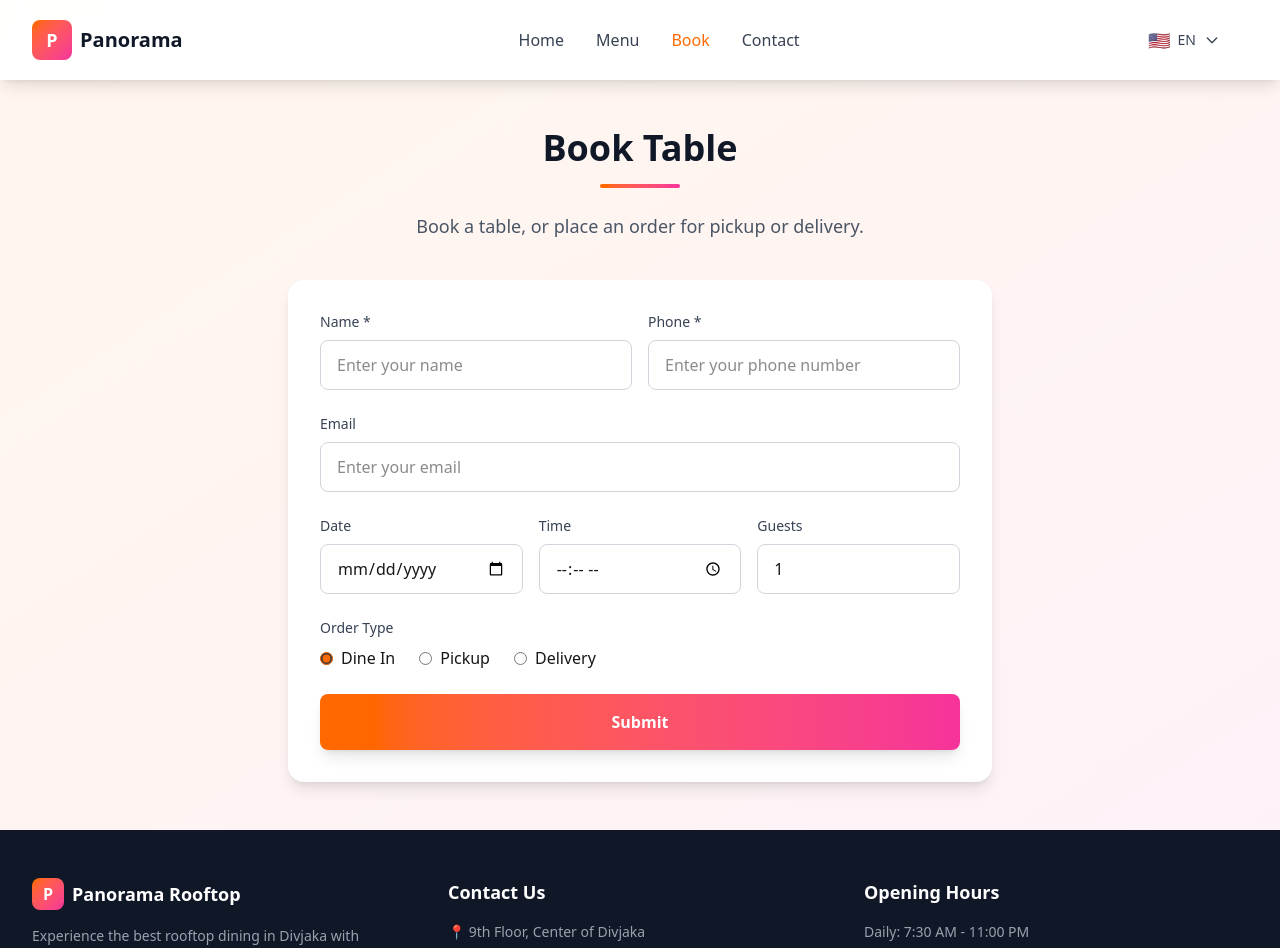
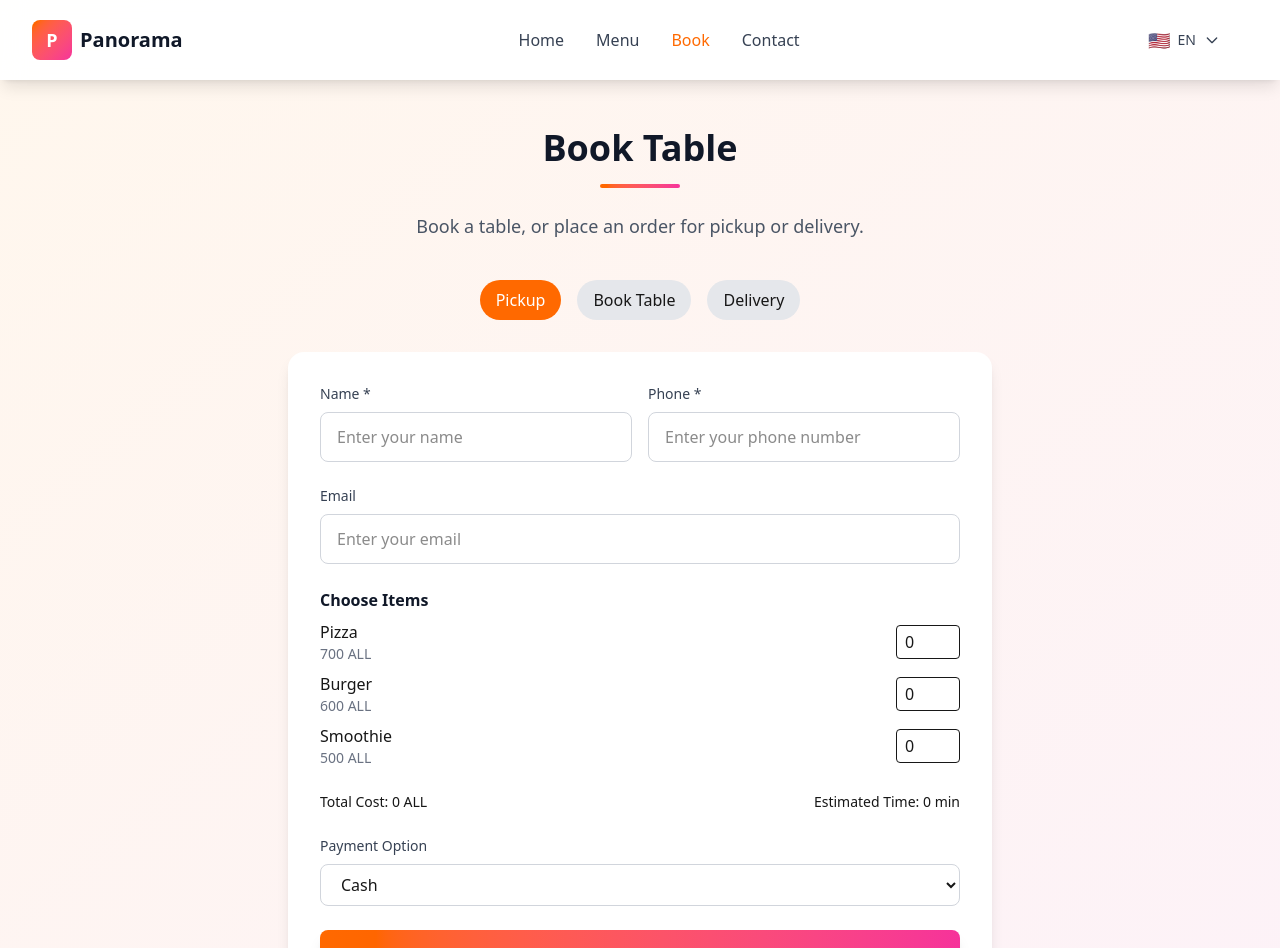
Before and after one commit to juxhinxhihani/panorama-rooftop, a Next.js app: page /book in a window 1280 px wide. Shown: the top 948 px of the page. Built offline with nearby package versions, Linux system fonts and the light colour scheme.

Commit message:
Add tabs for booking, pickup and delivery

```diff
--- a/src/contexts/LanguageContext.tsx
+++ b/src/contexts/LanguageContext.tsx
@@ -22,6 +22,17 @@ const translations: Record<Language, Record<string, string>> = {
     dineIn: 'Dine In',
     pickup: 'Pickup',
     delivery: 'Delivery',
+    bookTab: 'Book Table',
+    pickupTab: 'Pickup',
+    deliveryTab: 'Delivery',
+    chooseItems: 'Choose Items',
+    quantity: 'Quantity',
+    totalCost: 'Total Cost',
+    estimatedTime: 'Estimated Time',
+    paymentOption: 'Payment Option',
+    cash: 'Cash',
+    card: 'Card',
+    placeOrder: 'Place Order',
     date: 'Date',
     time: 'Time',
     guests: 'Guests',
@@ -153,6 +164,17 @@ const translations: Record<Language, Record<string, string>> = {
     dineIn: 'Në lokal',
     pickup: 'Merr vetë',
     delivery: 'Dërgesë',
+    bookTab: 'Rezervo Tavolinë',
+    pickupTab: 'Merr Vetë',
+    deliveryTab: 'Dërgesë',
+    chooseItems: 'Zgjidh Produktet',
+    quantity: 'Sasia',
+    totalCost: 'Kosto Totale',
+    estimatedTime: 'Koha e Përafërt',
+    paymentOption: 'Mënyra e Pagesës',
+    cash: 'Cash',
+    card: 'Kartë',
+    placeOrder: 'Bëj Porosi',
     date: 'Data',
     time: 'Ora',
     guests: 'Persona',
@@ -284,6 +306,17 @@ const translations: Record<Language, Record<string, string>> = {
     dineIn: 'Al tavolo',
     pickup: 'Asporto',
     delivery: 'Consegna',
+    bookTab: 'Prenota Tavolo',
+    pickupTab: 'Asporto',
+    deliveryTab: 'Consegna',
+    chooseItems: 'Scegli Prodotti',
+    quantity: 'Quantità',
+    totalCost: 'Costo Totale',
+    estimatedTime: 'Tempo Stimato',
+    paymentOption: 'Metodo di Pagamento',
+    cash: 'Contanti',
+    card: 'Carta',
+    placeOrder: 'Effettua Ordine',
     date: 'Data',
     time: 'Ora',
     guests: 'Persone',
--- a/src/screens/BookingScreen.tsx
+++ b/src/screens/BookingScreen.tsx
@@ -2,17 +2,32 @@
 import { useState } from 'react'
 import { useLanguage } from '@/contexts/LanguageContext'
 
+interface Item {
+  id: string
+  name: string
+  price: number
+  time: number
+}
+
+const menu: Item[] = [
+  { id: 'pizza', name: 'Pizza', price: 700, time: 15 },
+  { id: 'burger', name: 'Burger', price: 600, time: 10 },
+  { id: 'smoothie', name: 'Smoothie', price: 500, time: 5 }
+]
+
 export default function BookingScreen() {
   const { t } = useLanguage()
+  const [activeTab, setActiveTab] = useState<'pickup' | 'book' | 'delivery'>('pickup')
   const [formData, setFormData] = useState({
     name: '',
     phone: '',
     email: '',
     guests: 1,
     date: '',
-    time: '',
-    type: 'dine-in',
+    time: ''
   })
+  const [order, setOrder] = useState<Record<string, number>>({})
+  const [payment, setPayment] = useState('cash')
 
   const handleChange = (
     e: React.ChangeEvent<HTMLInputElement | HTMLSelectElement>
@@ -21,9 +36,33 @@ export default function BookingScreen() {
     setFormData((prev) => ({ ...prev, [name]: value }))
   }
 
+  const handleOrderChange = (id: string, qty: number) => {
+    setOrder((prev) => ({ ...prev, [id]: qty }))
+  }
+
+  const totalCost = menu.reduce(
+    (sum, item) => sum + (order[item.id] || 0) * item.price,
+    0
+  )
+  const estimatedTime = menu.reduce(
+    (sum, item) => sum + (order[item.id] || 0) * item.time,
+    0
+  )
+
   const handleSubmit = (e: React.FormEvent) => {
     e.preventDefault()
+    if (activeTab === 'book') {
       console.log('Reservation submitted:', formData)
+    } else {
+      console.log('Order submitted:', {
+        ...formData,
+        type: activeTab,
+        order,
+        totalCost,
+        estimatedTime,
+        payment
+      })
+    }
   }
 
   return (
@@ -34,6 +73,37 @@ export default function BookingScreen() {
           <div className="w-20 h-1 bg-gradient-to-r from-orange-500 to-pink-500 rounded-full mx-auto mb-6" />
           <p className="text-lg text-gray-600">{t('bookDescription')}</p>
         </div>
+
+        <div className="flex justify-center gap-4 mb-8">
+          <button
+            type="button"
+            onClick={() => setActiveTab('pickup')}
+            className={`px-4 py-2 rounded-full ${
+              activeTab === 'pickup' ? 'bg-orange-500 text-white' : 'bg-gray-200'
+            }`}
+          >
+            {t('pickupTab')}
+          </button>
+          <button
+            type="button"
+            onClick={() => setActiveTab('book')}
+            className={`px-4 py-2 rounded-full ${
+              activeTab === 'book' ? 'bg-orange-500 text-white' : 'bg-gray-200'
+            }`}
+          >
+            {t('bookTab')}
+          </button>
+          <button
+            type="button"
+            onClick={() => setActiveTab('delivery')}
+            className={`px-4 py-2 rounded-full ${
+              activeTab === 'delivery' ? 'bg-orange-500 text-white' : 'bg-gray-200'
+            }`}
+          >
+            {t('deliveryTab')}
+          </button>
+        </div>
+
         <form onSubmit={handleSubmit} className="bg-white rounded-2xl p-8 shadow-lg space-y-6">
           <div className="grid grid-cols-1 sm:grid-cols-2 gap-4">
             <div>
@@ -80,6 +150,8 @@ export default function BookingScreen() {
               placeholder={t('enterEmail')}
             />
           </div>
+
+          {activeTab === 'book' && (
             <div className="grid grid-cols-1 sm:grid-cols-3 gap-4">
               <div>
                 <label htmlFor="date" className="block text-sm font-medium text-gray-700 mb-2">
@@ -122,51 +194,57 @@ export default function BookingScreen() {
                 />
               </div>
             </div>
+          )}
+
+          {activeTab !== 'book' && (
+            <>
+              <div>
+                <h3 className="font-semibold text-gray-900 mb-2">{t('chooseItems')}</h3>
+                {menu.map((item) => (
+                  <div key={item.id} className="flex items-center justify-between mb-2">
+                    <div>
+                      <p className="font-medium">{item.name}</p>
+                      <p className="text-sm text-gray-500">{item.price} ALL</p>
+                    </div>
+                    <input
+                      type="number"
+                      min="0"
+                      value={order[item.id] ?? 0}
+                      onChange={(e) => handleOrderChange(item.id, parseInt(e.target.value || '0', 10))}
+                      className="w-16 border rounded px-2 py-1"
+                    />
+                  </div>
+                ))}
+              </div>
+              <div className="flex justify-between text-sm font-medium">
+                <span>
+                  {t('totalCost')}: {totalCost} ALL
+                </span>
+                <span>
+                  {t('estimatedTime')}: {estimatedTime} min
+                </span>
+              </div>
               <div>
                 <label className="block text-sm font-medium text-gray-700 mb-2">
-              {t('orderType')}
+                  {t('paymentOption')}
                 </label>
-            <div className="flex flex-wrap gap-6">
-              <label className="flex items-center space-x-2">
-                <input
-                  type="radio"
-                  name="type"
-                  value="dine-in"
-                  checked={formData.type === 'dine-in'}
-                  onChange={handleChange}
-                  className="accent-orange-500"
-                />
-                <span>{t('dineIn')}</span>
-              </label>
-              <label className="flex items-center space-x-2">
-                <input
-                  type="radio"
-                  name="type"
-                  value="pickup"
-                  checked={formData.type === 'pickup'}
-                  onChange={handleChange}
-                  className="accent-orange-500"
-                />
-                <span>{t('pickup')}</span>
-              </label>
-              <label className="flex items-center space-x-2">
-                <input
-                  type="radio"
-                  name="type"
-                  value="delivery"
-                  checked={formData.type === 'delivery'}
-                  onChange={handleChange}
-                  className="accent-orange-500"
-                />
-                <span>{t('delivery')}</span>
-              </label>
+                <select
+                  value={payment}
+                  onChange={(e) => setPayment(e.target.value)}
+                  className="w-full px-4 py-2 border border-gray-300 rounded-lg"
+                >
+                  <option value="cash">{t('cash')}</option>
+                  <option value="card">{t('card')}</option>
+                </select>
               </div>
-          </div>
+            </>
+          )}
+
           <button
             type="submit"
             className="w-full bg-gradient-to-r from-orange-500 to-pink-500 text-white py-4 rounded-lg font-semibold hover:from-orange-600 hover:to-pink-600 transform hover:scale-105 transition-all duration-200 shadow-lg"
           >
-            {t('bookNow')}
+            {activeTab === 'book' ? t('bookNow') : t('placeOrder')}
           </button>
         </form>
       </div>
```
Lines whose indentation alone changed are shown as unchanged.
